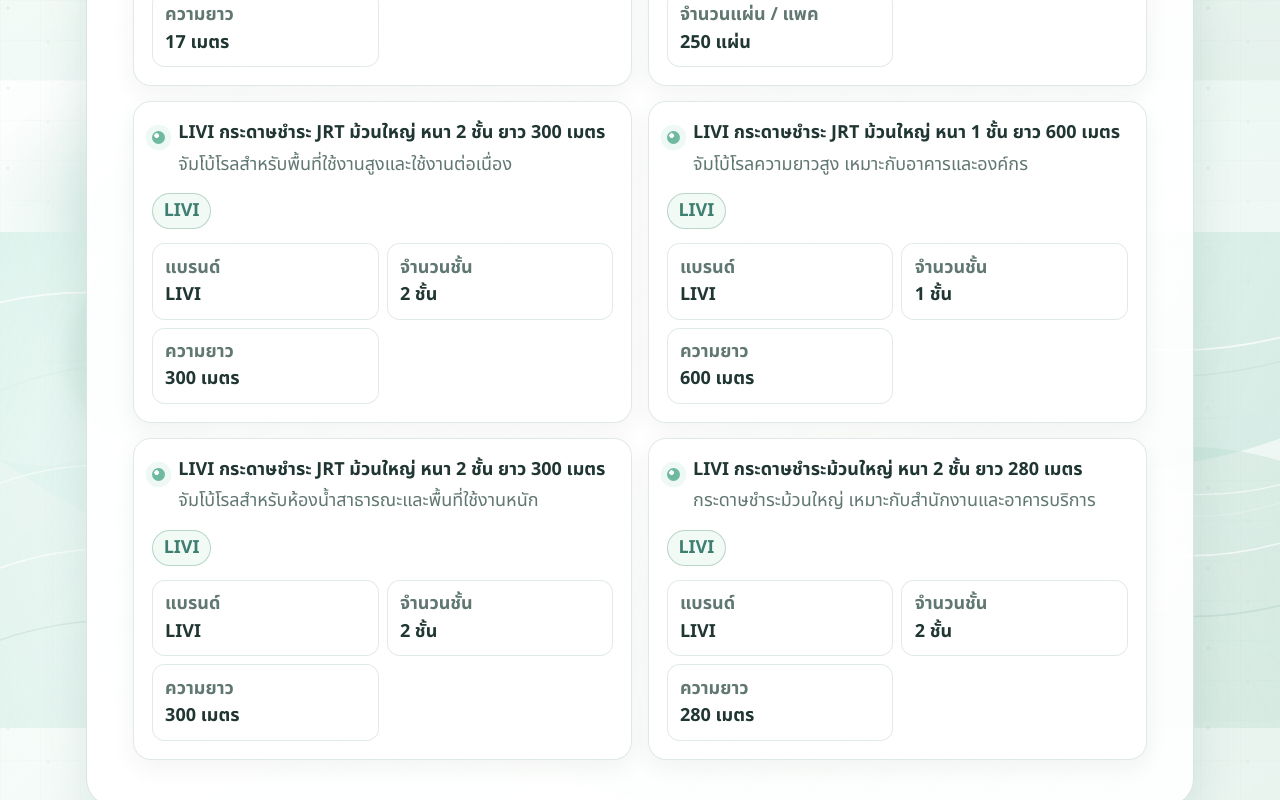
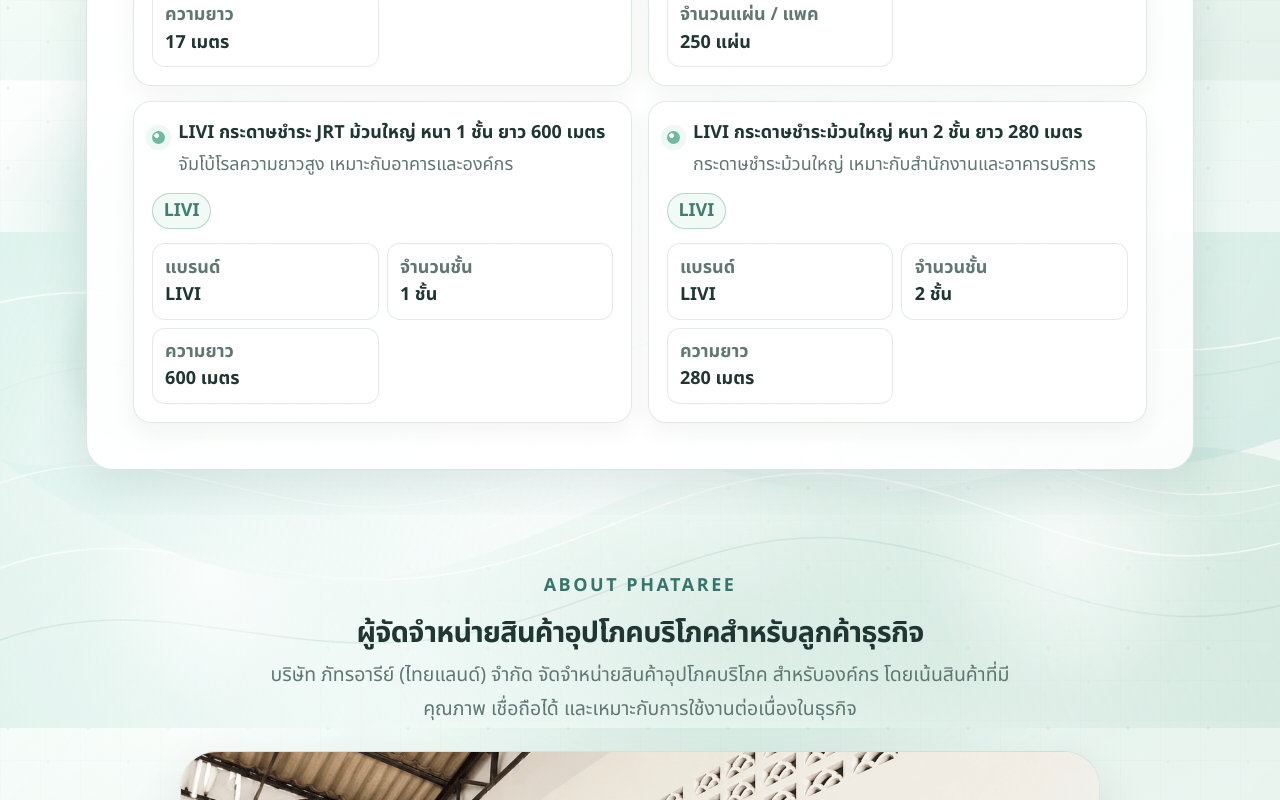
Before and after one commit to phataree-adminrayong/phataree, a Next.js app: page / in a window 1280 px wide. Shown: the part 3120-3920 px from the top of the page. Built offline with nearby package versions, Linux system fonts and the light colour scheme.

Commit message:
Update OG

```diff
--- a/src/app/layout.tsx
+++ b/src/app/layout.tsx
@@ -6,8 +6,7 @@
 export const metadata: Metadata = {
   metadataBase: new URL('https://www.phataree.com'),
   title: {
-    default:
-      'PHATAREE | ภัทรอารีย์ ร้านขายสินค้าอุปโภคบริโภค จังหวัดระยอง',
+    default: 'PHATAREE | ภัทรอารีย์ ร้านขายสินค้าอุปโภคบริโภค จังหวัดระยอง',
     template: '%s | PHATAREE',
   },
   description:
@@ -52,7 +51,7 @@
       'รวมสินค้าอุปโภคบริโภค กระดาษทิชชู ถุงขยะ น้ำยาทำความสะอาด ผลิตภัณฑ์ 3M และสินค้าใช้ประจำวันสำหรับบ้าน ร้านค้า สำนักงาน และองค์กร',
     images: [
       {
-        url: '/images/og/og-home.jpg',
+        url: '/images/hero/hero-1.png',
         width: 1200,
         height: 630,
         alt: 'PHATAREE ร้านขายสินค้าอุปโภคบริโภค',
@@ -64,7 +63,7 @@
     title: 'PHATAREE | ภัทรอารีย์ ร้านขายสินค้าอุปโภคบริโภค',
     description:
       'รวมสินค้าอุปโภคบริโภค กระดาษทิชชู ถุงขยะ น้ำยาทำความสะอาด ผลิตภัณฑ์ 3M และสินค้าใช้ประจำวันสำหรับบ้าน ร้านค้า สำนักงาน และองค์กร',
-    images: ['/images/og/og-home.jpg'],
+    images: ['/images/hero/hero-1.png'],
   },
   robots: {
     index: true,
--- a/src/app/sections/ProductsSection/productData.ts
+++ b/src/app/sections/ProductsSection/productData.ts
@@ -103,16 +103,6 @@
         },
       },
       {
-        id: 'livi-jrt-2ply-300m-85',
-        name: 'LIVI กระดาษชำระ JRT ม้วนใหญ่ หนา 2 ชั้น ยาว 300 เมตร',
-        shortDescription: 'จัมโบ้โรลสำหรับพื้นที่ใช้งานสูงและใช้งานต่อเนื่อง',
-        specs: {
-          brand: 'LIVI',
-          ply: 2,
-          lengthMeter: 300,
-        },
-      },
-      {
         id: 'livi-jrt-1ply-600m',
         name: 'LIVI กระดาษชำระ JRT ม้วนใหญ่ หนา 1 ชั้น ยาว 600 เมตร',
         shortDescription: 'จัมโบ้โรลความยาวสูง เหมาะกับอาคารและองค์กร',
@@ -120,16 +110,6 @@
           brand: 'LIVI',
           ply: 1,
           lengthMeter: 600,
-        },
-      },
-      {
-        id: 'livi-jrt-2ply-300m-80',
-        name: 'LIVI กระดาษชำระ JRT ม้วนใหญ่ หนา 2 ชั้น ยาว 300 เมตร',
-        shortDescription: 'จัมโบ้โรลสำหรับห้องน้ำสาธารณะและพื้นที่ใช้งานหนัก',
-        specs: {
-          brand: 'LIVI',
-          ply: 2,
-          lengthMeter: 300,
         },
       },
       {
```
